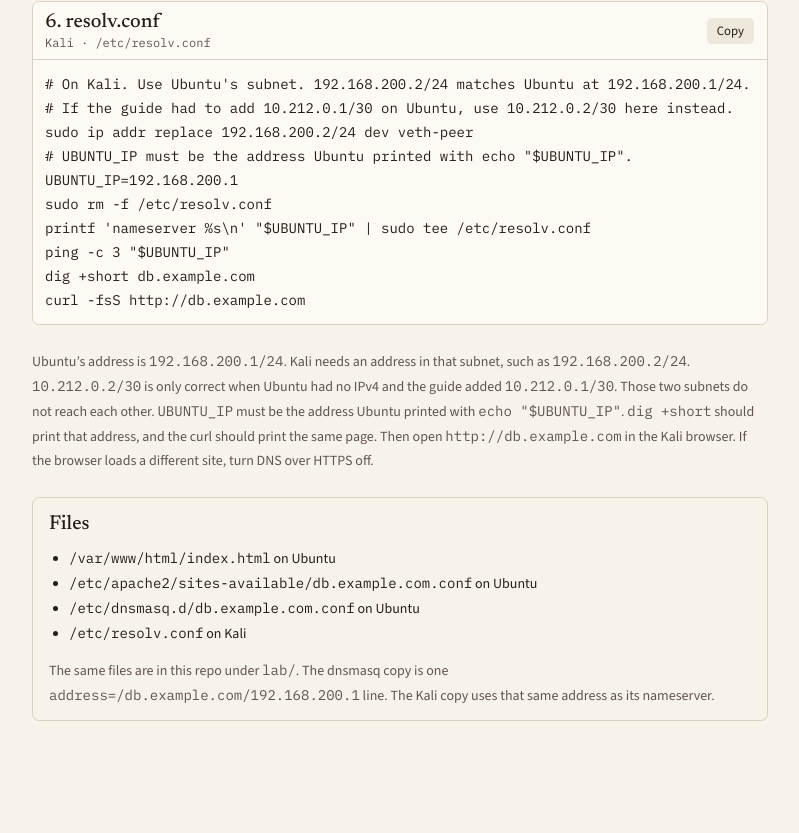
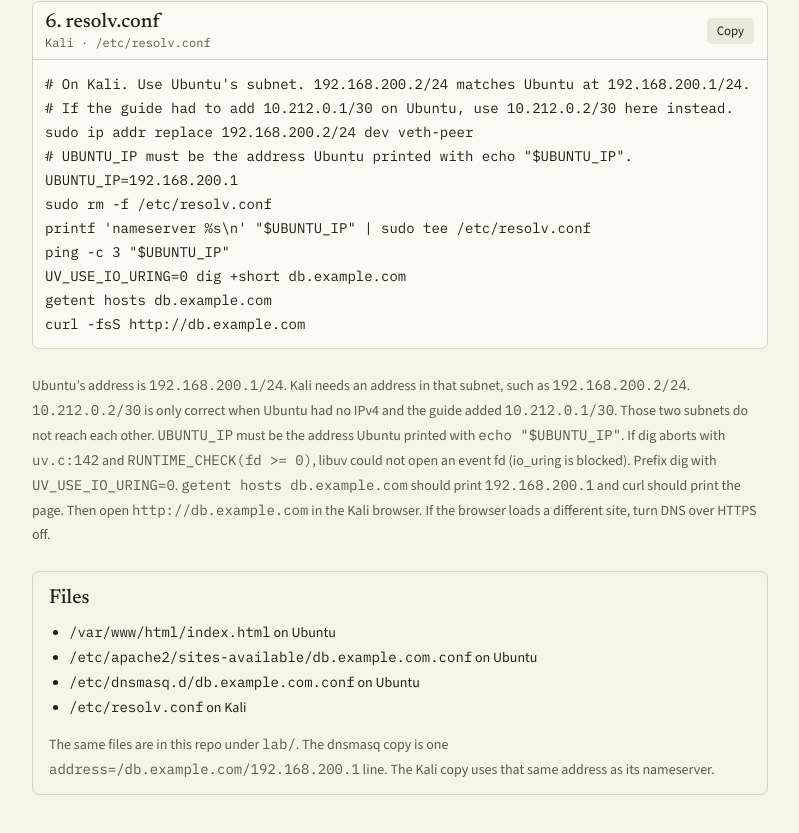
Before and after one commit to GalaticMatters/COM212labs, a Next.js app: page / in a window 1280 px wide. Shown: the part 2504-3337 px from the top of the page, without its empty margins (240-1039 px from the left). Before the commit the page ends 3265 px from the top, so only its background shows below. Built offline with nearby package versions, Linux system fonts and the light colour scheme.

Commit message:
Work around dig aborting when io_uring is blocked.
Co-authored-by: tonynguyen.test12 <tonynguyen.test12@gmail.com>

```diff
--- a/app/page.tsx
+++ b/app/page.tsx
@@ -74,7 +74,8 @@ UBUNTU_IP=192.168.200.1
 sudo rm -f /etc/resolv.conf
 printf 'nameserver %s\\n' "\$UBUNTU_IP" | sudo tee /etc/resolv.conf
 ping -c 3 "\$UBUNTU_IP"
-dig +short db.example.com
+UV_USE_IO_URING=0 dig +short db.example.com
+getent hosts db.example.com
 curl -fsS http://db.example.com`,
 };
 
@@ -175,7 +176,11 @@ export default function Page() {
         <code className="font-mono">10.212.0.1/30</code>. Those two subnets do not reach each other.{" "}
         <code className="font-mono">UBUNTU_IP</code> must be the address Ubuntu printed with{" "}
         <code className="font-mono">{'echo "$UBUNTU_IP"'}</code>.{" "}
-        <code className="font-mono">dig +short</code> should print that address, and the curl should print the same page.
+        If dig aborts with <code className="font-mono">uv.c:142</code> and{" "}
+        <code className="font-mono">RUNTIME_CHECK(fd &gt;= 0)</code>, libuv could not open an event fd (io_uring is blocked).
+        Prefix dig with <code className="font-mono">UV_USE_IO_URING=0</code>.{" "}
+        <code className="font-mono">getent hosts db.example.com</code> should print{" "}
+        <code className="font-mono">192.168.200.1</code> and curl should print the page.
         Then open <code className="font-mono">http://db.example.com</code> in the Kali browser.
         If the browser loads a different site, turn DNS over HTTPS off.
       </p>
```
